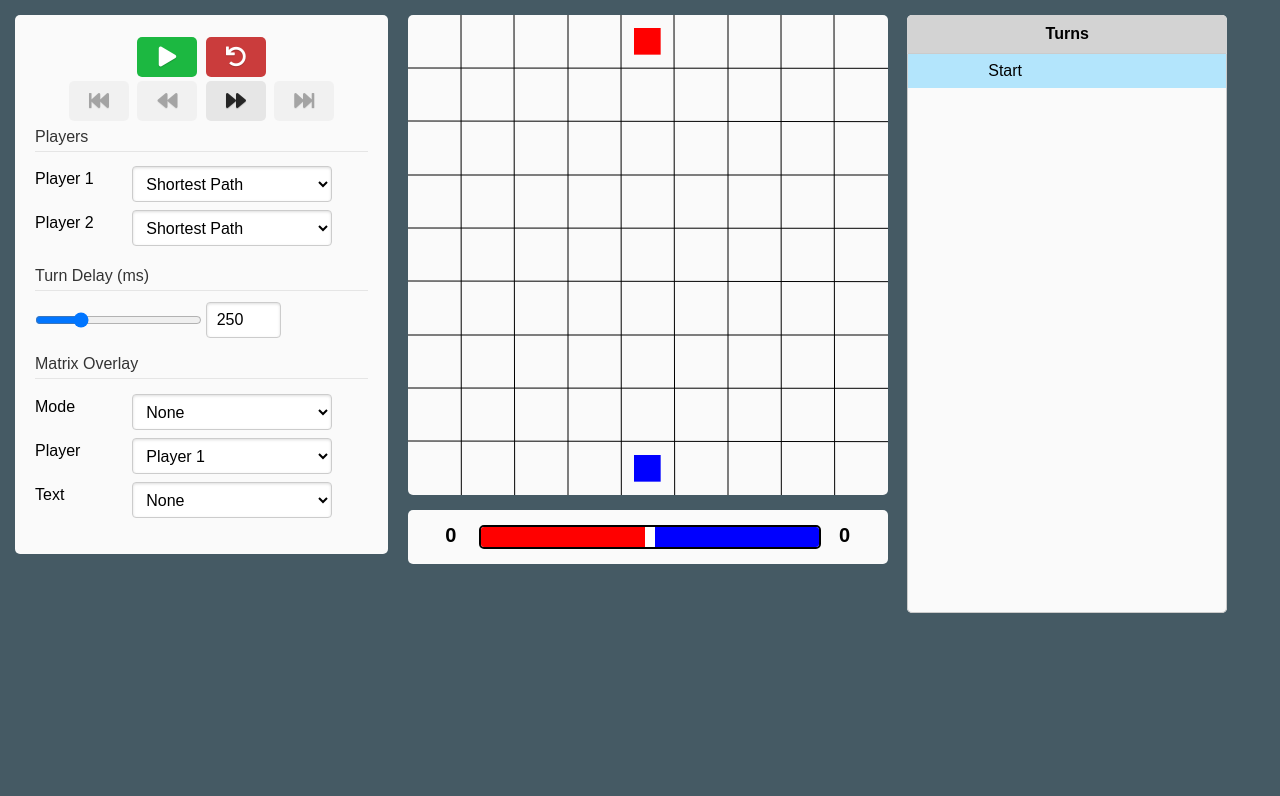
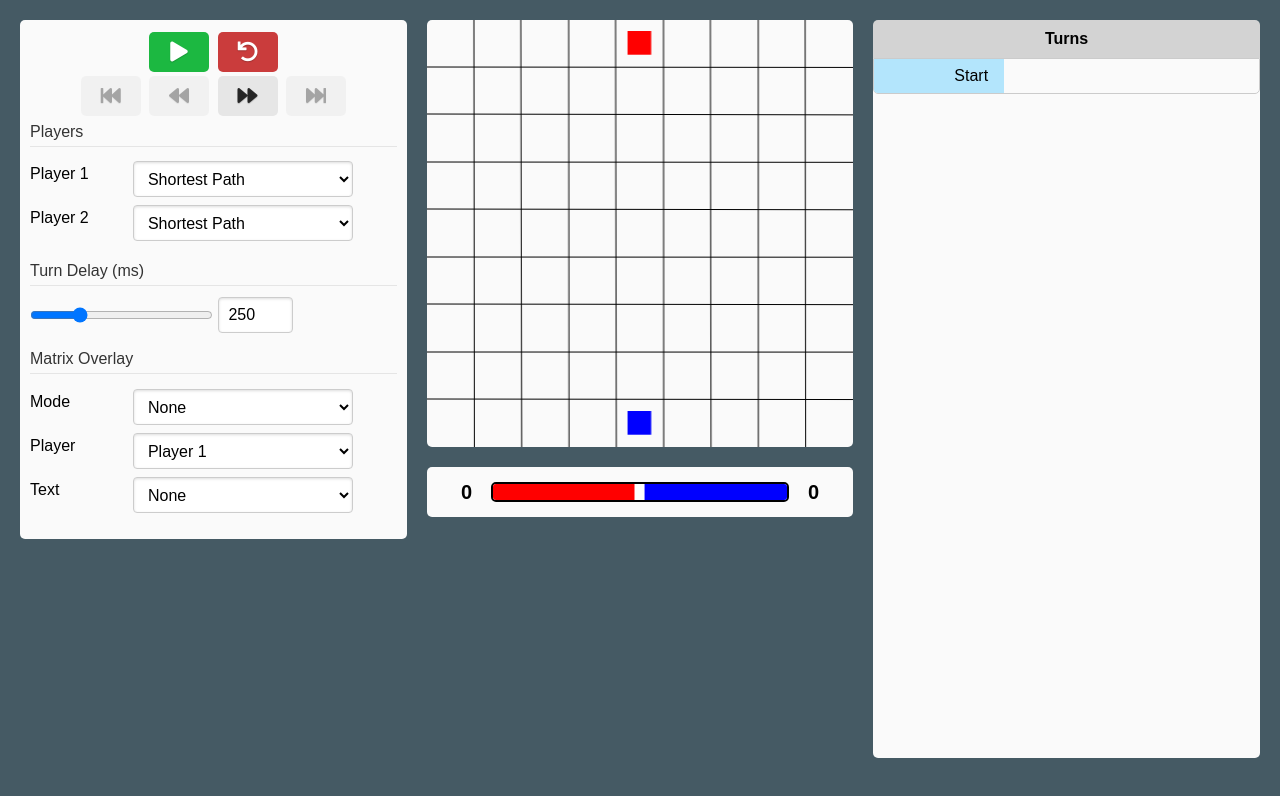
Before and after one commit to zack-hill/quoridor-web, a plain HTML site: page index.html in a window 1280 px wide. Drawn offline with nearby package versions, Linux system fonts and the light colour scheme.

Commit message:
Clean up styles

```diff
--- a/index.html
+++ b/index.html
@@ -4,8 +4,10 @@
     <title>Quoridor</title>
     <meta name="viewport" content="width=device-width, initial-scale=1">
 
-    <link rel="stylesheet" href="https://use.fontawesome.com/releases/v5.6.3/css/all.css" integrity="sha384-UHRtZLI+pbxtHCWp1t77Bi1L4ZtiqrqD80Kn4Z8NTSRyMA2Fd33n5dQ8lWUE00s/" crossorigin="anonymous">
-    <link rel="stylesheet" href="https://unpkg.com/purecss@1.0.1/build/pure-min.css" integrity="sha384-oAOxQR6DkCoMliIh8yFnu25d7Eq/PHS21PClpwjOTeU2jRSq11vu66rf90/cZr47" crossorigin="anonymous">
+    <link rel="stylesheet" href="https://use.fontawesome.com/releases/v5.6.3/css/all.css"
+        integrity="sha384-UHRtZLI+pbxtHCWp1t77Bi1L4ZtiqrqD80Kn4Z8NTSRyMA2Fd33n5dQ8lWUE00s/" crossorigin="anonymous">
+    <link rel="stylesheet" href="https://unpkg.com/purecss@1.0.1/build/pure-min.css"
+        integrity="sha384-oAOxQR6DkCoMliIh8yFnu25d7Eq/PHS21PClpwjOTeU2jRSq11vu66rf90/cZr47" crossorigin="anonymous">
     <link rel="stylesheet" type="text/css" href="style.css">
     <script type="text/javascript" src="vector.js"></script>
     <script type="text/javascript" src="move-action.js"></script>
@@ -23,19 +25,26 @@
 </head>
 
 <body onload="onLoad()">
-    <div class="container">
-        <div class="pure-u-7-24 right-column unselectable">
-            <div class="panel pure-g" id="top-panel">
+    <div class="pure-g container">
+        <div class="pure-u-1-3 left-column">
+            <div id="controls-panel" class="pure-g panel">
                 <div class="pure-g pure-u-1" id="nav-buttons">
-                    <button id="btn-play" class="button-success pure-button nav-button" onclick="setIsPlaying(true)"><i class="fa fa-play"></i></button>
-                    <button id="btn-pause" class="button-warning pure-button nav-button" hidden=true onclick="setIsPlaying(false)"><i class="fa fa-pause"></i></button>
-                    <button id="btn-reset" class="button-error pure-button nav-button" onclick="onReset()"><i class="fa fa-undo"></i></button>
+                    <button id="btn-play" class="button-success pure-button nav-button" onclick="setIsPlaying(true)"><i
+                            class="fa fa-play"></i></button>
+                    <button id="btn-pause" class="button-warning pure-button nav-button" hidden=true
+                        onclick="setIsPlaying(false)"><i class="fa fa-pause"></i></button>
+                    <button id="btn-reset" class="button-error pure-button nav-button" onclick="onReset()"><i
+                            class="fa fa-undo"></i></button>
                 </div>
                 <div class="pure-g pure-u-1" id="nav-buttons">
-                    <button id="btn-beginning" class="pure-button nav-button" onclick="onJumpToBeginning()"><i class="fa fa-fast-backward"></i></button>
-                    <button id="btn-back" class="pure-button nav-button" onclick="onBack()"><i class="fa fa-backward"></i></button>
-                    <button id="btn-foreword" class="pure-button nav-button" onclick="onForward()"><i class="fa fa-forward"></i></button>
-                    <button id="btn-end" class="pure-button nav-button" onclick="onJumpToEnd()"><i class="fa fa-fast-forward"></i></button>
+                    <button id="btn-beginning" class="pure-button nav-button" onclick="onJumpToBeginning()"><i
+                            class="fa fa-fast-backward"></i></button>
+                    <button id="btn-back" class="pure-button nav-button" onclick="onBack()"><i
+                            class="fa fa-backward"></i></button>
+                    <button id="btn-foreword" class="pure-button nav-button" onclick="onForward()"><i
+                            class="fa fa-forward"></i></button>
+                    <button id="btn-end" class="pure-button nav-button" onclick="onJumpToEnd()"><i
+                            class="fa fa-fast-forward"></i></button>
                 </div>
                 <div class="pure-g pure-u-1 pure-form">
                     <fieldset id="turnDelayFieldset">
@@ -61,8 +70,10 @@
                 <div class="pure-g pure-u-1 pure-form">
                     <fieldset id="turnDelayFieldset">
                         <legend>Turn Delay (ms)</legend>
-                        <input id="turnDelaySlider" class="pure-u-1-2" type="range" min=0 max=1000 step=50 value=250 onchange="onDelayChange(this.value)" oninput="onDelayChange(this.value)">
-                        <input id="turnDelayValue" type="number" value="250" min=0 step=50 onchange="onDelayChange(this.value)">
+                        <input id="turn-delay-slider" class="pure-u-1-2" type="range" min=0 max=1000 step=25 value=250
+                            onchange="onDelayChange(this.value)" oninput="onDelayChange(this.value)">
+                        <input id="turn-delay-value" type="number" value="250" min=0 step=25
+                            onchange="onDelayChange(this.value)">
                     </fieldset>
                 </div>
                 <div class="pure-g pure-u-1 pure-form">
@@ -95,29 +106,33 @@
                 </div>
             </div>
         </div>
-        <div class="pure-u-9-24 left-column">
-            <canvas id="board"></canvas>
-            <div class="panel pure-g" id="distance-meter-panel">
+        <div class="pure-u-1-3 pure-g middle-column">
+            <canvas id="board" class="pure-u-1 panel"></canvas>
+            <div class="pure-g panel" id="distance-meter-panel">
                 <label id="distance-meter-label-left" class="pure-u-1-8"></label>
-                <div id="test" class="pure-u-3-4">
-                    <canvas id="distance-meter"></canvas>
-                </div>
+                <canvas id="distance-meter" class="pure-u-3-4"></canvas>
                 <label id="distance-meter-label-right" class="pure-u-1-8"></label>
             </div>
         </div>
-        <div class="pure-u-6-24 right-column unselectable panel">
+        <div class="pure-u-1-3 right-column">
+            <div id="turns-table-header-wrapper">
                 <div class="table-header">Turns</div>
-            <table class="pure-table pure-table-horizontal" id="turn-table" >
+            </div>
+            <div id="turns-wrapper-panel" class="pure-u-1">
+                <div id="turns-panel" class="panel">
+                    <table class="pure-table pure-table-horizontal">
                         <colgroup>
-                    <col span="1">
-                    <col span="1">
-                    <col span="1" style="width: 100%;">
+                            <col span="1" style="width: 10%;">
+                            <col span="1" style="width: 10%;">
+                            <col span="1" style="width: 80%;">
                         </colgroup>
                         <tbody id="turn-table-body">
                         </tbody>
                     </table>
                 </div>
             </div>
+        </div>
+    </div>
 </body>
 
 </html>
--- a/script.js
+++ b/script.js
@@ -16,7 +16,7 @@ function resizeCanvas() {
 function onLoad() {
     canvas = document.getElementById("board");
     distCanvas = document.getElementById("distance-meter");
-    turnDelay = document.getElementById("turnDelayValue").value;
+    turnDelay = document.getElementById("turn-delay-value").value;
 
     game = new Game();
     setPlayer("shortest-path", 0)
@@ -170,8 +170,8 @@ function onReset() {
 
 function onDelayChange(value) {
     turnDelay = value;
-    document.getElementById("turnDelaySlider").value = value;
-    document.getElementById("turnDelayValue").value = value;
+    document.getElementById("turn-delay-slider").value = value;
+    document.getElementById("turn-delay-value").value = value;
 }
 
 function redraw() {
--- a/style.css
+++ b/style.css
@@ -7,38 +7,89 @@ select {
     margin-left: 30px;
 }
 
-#board {
-    background-color: #FAFAFA;
-    border-radius: 5px;
-    width: 100%;
-}
-
 .container {
     margin: auto;
 }
 
 .left-column {
-    margin-left: 15px;
-    margin-right: 0;
-    margin-top: 15px;
-    margin-bottom: 15px;
+    padding: 0;
+    margin: 0;
+}
+
+.middle-column {
+    padding: 0;
+    margin: 0;
     text-align: right;
 }
 
 .right-column {
-    margin-left: 15px;
-    margin-right: 0;
-    margin-top: 15px;
-    margin-bottom: 15px;
+    padding: 0;
+    margin: 0;
+    height: 100vh;
 }
 
-#top-panel {
-    padding: 20px;
+.selected {
+    background-color: #b3e5fc;
 }
 
 .panel {
     background-color: #FAFAFA;
     border-radius: 5px;
+}
+
+#controls-panel {
+    margin: 20px;
+    padding: 10px;
+}
+
+#board {
+    background-color: #FAFAFA;
+    border-radius: 5px;
+    margin: 20px 0;
+}
+
+#turns-wrapper-panel{
+    height: 90%;
+    -webkit-box-sizing: border-box;
+    -moz-box-sizing:    border-box;
+    -ms-box-sizing:     border-box;
+    -o-box-sizing:      border-box;
+    box-sizing:         border-box;
+    padding-left: 20px;
+    padding-right: 20px;
+    padding-bottom: 20px;
+}
+
+#turns-panel {
+    display: inline-block;
+    overflow-y: auto;
+    height: 100%;
+    width: 100%;
+    border-top-left-radius: 0px;
+    border-top-right-radius: 0px;
+}
+
+#turns-panel tr{
+    display: inline-block;
+    width: 100%;
+}
+
+#turns-panel tbody{
+    display: inline-block;
+}
+
+#turns-panel table{
+    border-bottom-left-radius: 5px;
+    border-bottom-right-radius: 5px;
+    display: inline-block;
+    overflow-y: auto;
+    width: 100%;
+    margin: 0;
+    table-layout: fixed;
+}
+
+table td:last-child {
+    width: 100%;
 }
 
 .unselectable {
@@ -50,12 +101,23 @@ select {
     user-select: none;
 }
 
-#turnDelaySlider {
+#turn-delay-slider {
     vertical-align: middle;
 }
 
-#turnDelayValue {
+#turn-delay-value {
     width: 75px;
+}
+
+#turns-table-header-wrapper {
+    -webkit-box-sizing: border-box;
+    -moz-box-sizing:    border-box;
+    -ms-box-sizing:     border-box;
+    -o-box-sizing:      border-box;
+    box-sizing:         border-box;
+    padding-left: 20px;
+    padding-top: 20px;
+    padding-right: 20px;
 }
 
 .table-header {
@@ -63,21 +125,14 @@ select {
     border-top-left-radius: 5px;
     border-top-right-radius: 5px;
     font-weight: bold;
+    text-align: center;
+    width: 100%;
+    -webkit-box-sizing: border-box;
+    -moz-box-sizing:    border-box;
+    -ms-box-sizing:     border-box;
+    -o-box-sizing:      border-box;
+    box-sizing:         border-box;
     padding: 10px;
-    text-align: center;
-}
-
-#turn-table {
-    border-bottom-left-radius: 5px;
-    border-bottom-right-radius: 5px;
-    display: inline-block;
-    overflow-y: auto;
-    width: 100%;
-    height: 70%;
-}
-
-#text-column {
-    width: 100%;
 }
 
 .player-chip-1{
@@ -102,19 +157,15 @@ select {
 }
 
 .button-success {
-    background: rgb(28, 184, 65); /* this is a green */
+    background: rgb(28, 184, 65);
 }
 
 .button-error {
-    background: rgb(202, 60, 60); /* this is a maroon */
+    background: rgb(202, 60, 60);
 }
 
 .button-warning {
-    background: rgb(223, 117, 20); /* this is an orange */
-}
-
-.button-secondary {
-    background: rgb(66, 184, 221); /* this is a light blue */
+    background: rgb(223, 117, 20);
 }
 
 .nav-button {
@@ -131,25 +182,11 @@ select {
 }
 
 #distance-meter-panel {
-    margin-top: 15px;
     padding: 15px;
     text-align: center;
 }
 
-#distance-meter {
-    width: 100%;
-    border-radius: 5px;
-    border-style: solid;
-    border-color: black;
-    border-width: 2px;
-    height: 20px;
-}
-
-#test{
-    border-radius: 5px;
-}
-
-#distance-meter-label-left {
+#distance-meter-panel label{
     vertical-align: middle;
     font-weight: bold;
     font-size: 20px;
@@ -157,14 +194,15 @@ select {
     line-height: 20px;
 }
 
-#distance-meter-label-right {
-    vertical-align: middle;
-    font-weight: bold;
-    font-size: 20px;
-    display: inline-block;
-    line-height: 20px;
+#distance-meter {
+    border-radius: 5px;
+    border-style: solid;
+    border-color: black;
+    border-width: 2px;
+    height: 20px;
+    -webkit-box-sizing: border-box;
+    -moz-box-sizing:    border-box;
+    -ms-box-sizing:     border-box;
+    -o-box-sizing:      border-box;
+    box-sizing:         border-box;
 }
-
-.selected {
-    background-color: #b3e5fc;
-}
```
Lines whose indentation alone changed are shown as unchanged.
